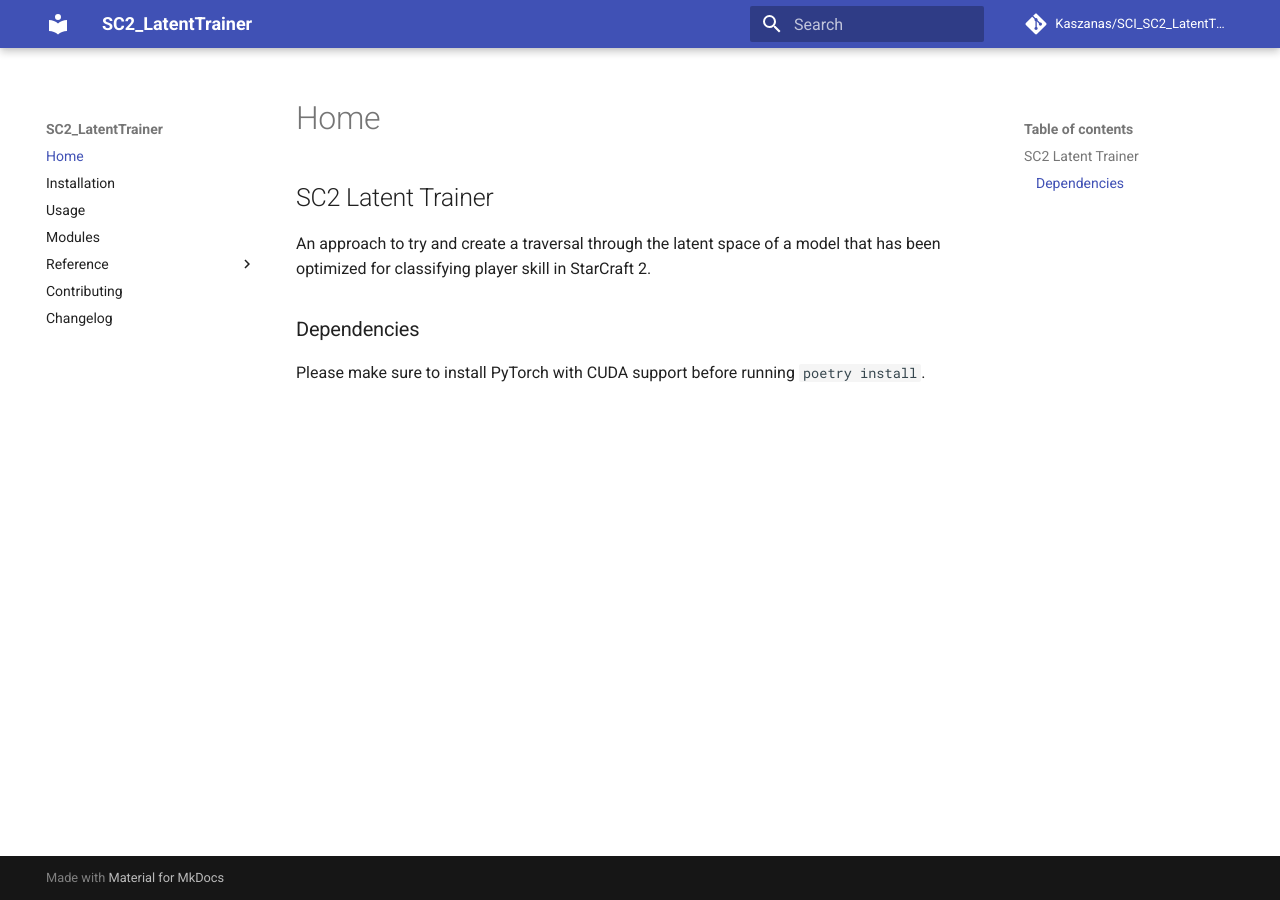
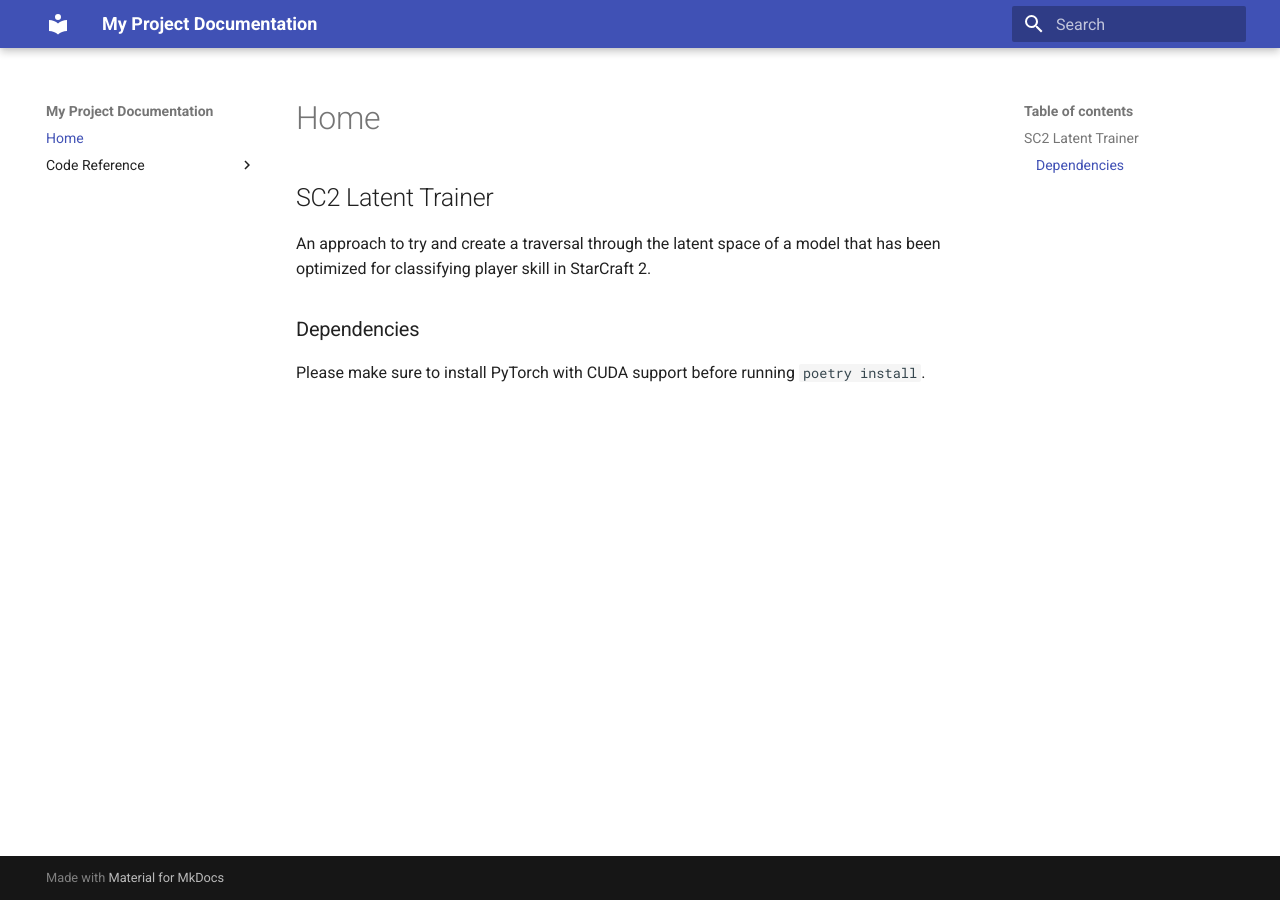
Before and after one commit to Kaszanas/SC2_LatentTrainer, an MkDocs documentation site: the page built from docs/index.md, in a window 1280 px wide. Built offline with MkDocs 1.6.1 and Material for MkDocs 9.7.7, drawn with Linux system fonts in a browser that asks for light colours; comment, search, counter and statistics services are not loaded.

Commit message:
Working mkdocs generation

```diff
--- a/mkdocs.yml
+++ b/mkdocs.yml
@@ -1,27 +1,9 @@
-site_name: SC2_LatentTrainer
-repo_url: https://github.com/Kaszanas/SCI_SC2_LatentTrainer
-repo_name: Kaszanas/SCI_SC2_LatentTrainer
-#strict: true
+site_name: 'My Project Documentation'
 nav:
-  - Home: index.md
-  - Installation: installation.md
-  - Usage: usage.md
-  - Modules: api.md
-  - Reference: reference/
-  - Contributing: contributing.md
-  - Changelog: changelog.md
+  - Home: 'index.md'
+  - Code Reference: 'reference/'
 theme:
-  name: material
-  language: en
-  #logo: assets/logo.png
-  palette:
-    scheme: preference
-    primary: indigo
-    accent: indigo
-  features:
-    - navigation.indexes
-    - navigation.instant
-    - navigation.tabs.sticky
+  name: 'material'
 markdown_extensions:
   - pymdownx.emoji:
       emoji_index: !!python/name:materialx.emoji.twemoji
@@ -50,39 +32,17 @@
           case: lower
   - meta
 plugins:
+  - mkdocstrings:
+      handlers:
+        python:
+          paths: [src]
+  - search
   - include-markdown
-  - search:
-      lang: en
   - gen-files:
       scripts:
-      - docs/gen_ref_pages.py
+        - docs/gen_ref_pages.py
   - literate-nav:
       nav_file: SUMMARY.md
   - section-index
-  - mkdocstrings:
-      default_handler: python
-      # handlers:
-      #   python:
-      #     options:
-      #       show_submodules: true
-# extra:
-#   social:
-#     - icon: fontawesome/brands/twitter
-#       # replace with your own tweet link below
-#       link: https://github.com/waynerv/cookiecutter-pypackage
-#       name: Tweet
-#     - icon: fontawesome/brands/facebook
-#       # replace with your own facebook link below
-#       link: https://github.com/waynerv/cookiecutter-pypackage
-#       name: Facebook
-#     - icon: fontawesome/brands/github
-#       link: https://github.com/Kaszanas/some_test
-#       name: Github
-#     - icon: material/email
-#       link: "mailto:ampedee@gmail.com"
-  # to enable disqus, uncomment the following and put your disqus id below
-  # disqus: disqus_id
-# uncomment the following and put your google tracking id below to enable GA
-#google_analytics:
-  #- UA-xxx
-  #- auto
+
+docs_dir: 'docs'
```
Also changed, not shown: docs/api.md (deleted, +0 -3 lines), docs/gen_ref_pages.py (+6 -9 lines), setup.cfg (added, +11 -0 lines), 7 other files.
